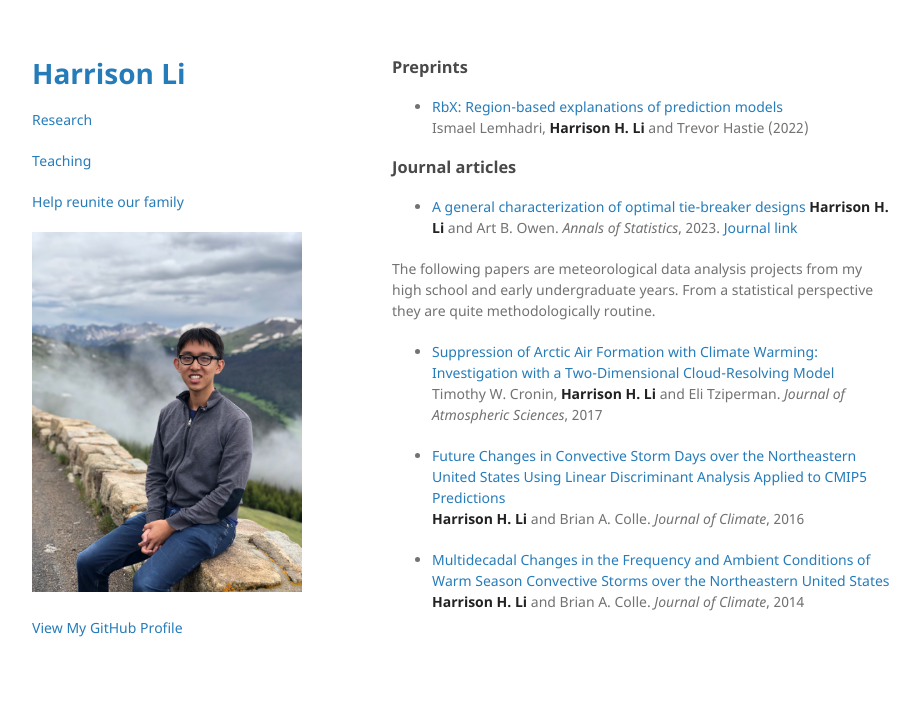
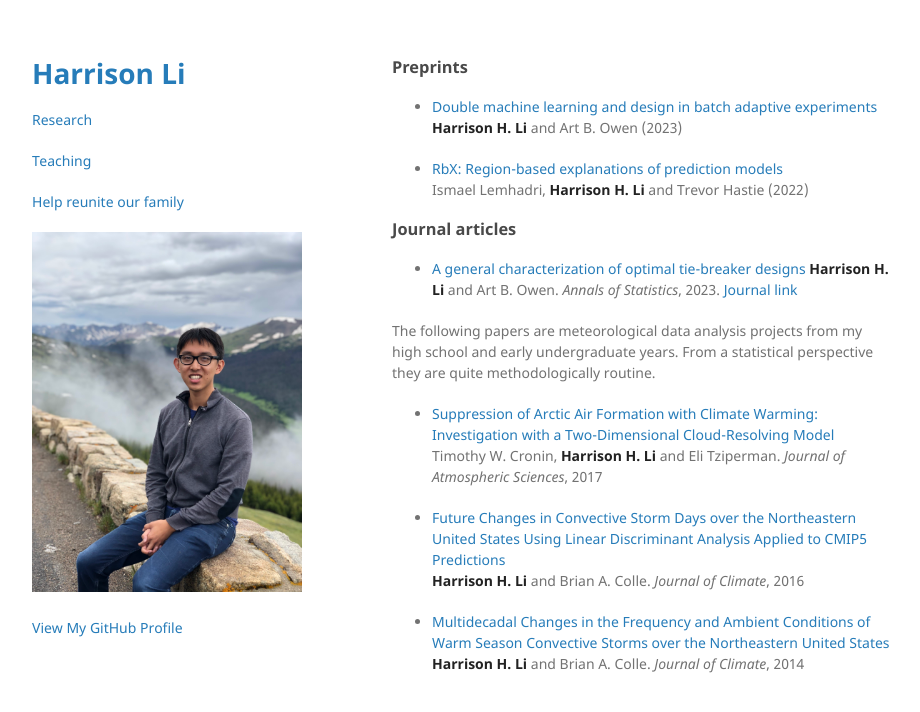
Before and after one commit to hli90722/hli90722.github.io, a Jekyll site: the page built from research.md, in a window 1280 px wide. Shown: the top 712 px of the page, without its empty margins (178-1098 px from the left). Built offline with Jekyll 4.4.1, drawn with Linux system fonts in a browser that asks for light colours; the repository's description, which GitHub fills in, is left out.

Commit message:
Added batch design paper

```diff
--- a/research.md
+++ b/research.md
@@ -5,6 +5,9 @@ permalink: /research/
 ---
 
 ### Preprints
+
+- [Double machine learning and design in batch adaptive experiments](https://arxiv.org/abs/2309.15297)\
+**Harrison H. Li** and Art B. Owen (2023)
 
 - [RbX: Region-based explanations of prediction models](https://arxiv.org/abs/2210.08721)\
 Ismael Lemhadri, **Harrison H. Li** and Trevor Hastie (2022)
```
